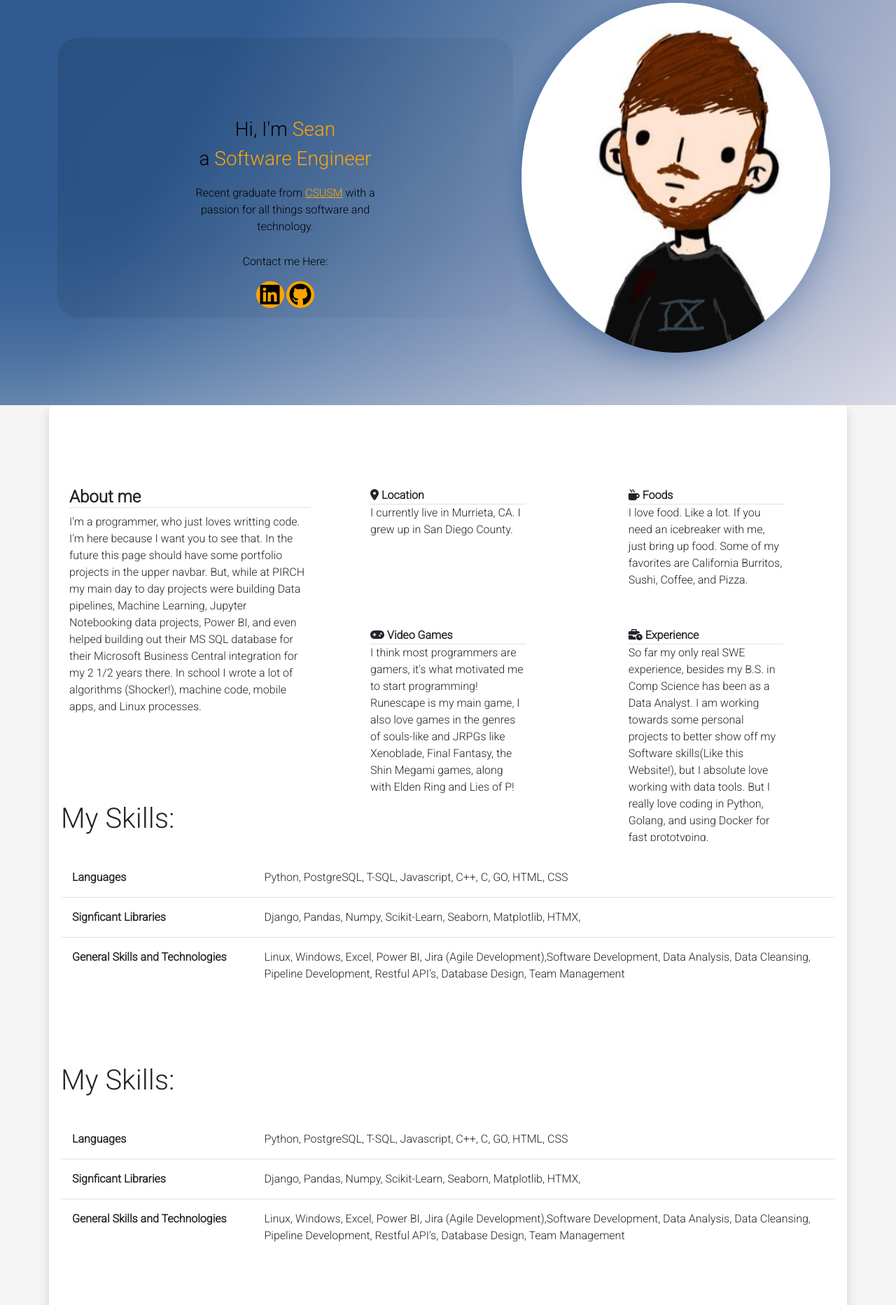
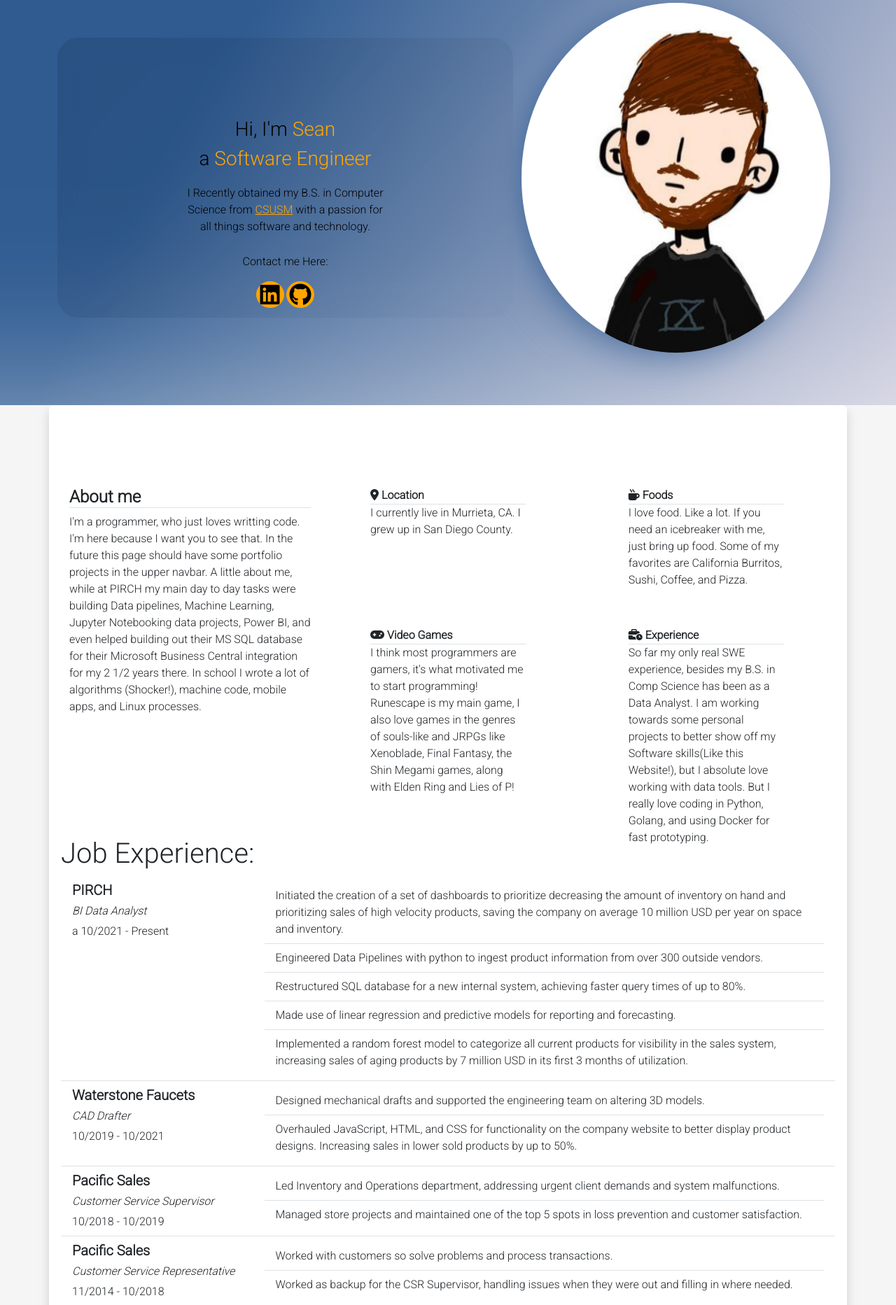
Before and after one commit to SeanP94/SeansPortfolio, a Django app: page / in a window 1280 px wide. Shown: the part 103-1968 px from the top of the page at 70% size. Run offline with Django 5.2, Linux system fonts and the light colour scheme; some libraries are stand-ins or nearby versions.

Commit message:
Added the details for experience

```diff
--- a/core/core/static/main.css
+++ b/core/core/static/main.css
@@ -73,11 +73,11 @@
     height: 400px;
 }
 
-.about-me {
-    margin-top: 50px;
+.experience {
+    margin-top: 100px;
     margin-bottom: 100px;
 }
-.experience {
+.about-me {
     margin-bottom: 300px;
 }
 
--- a/core/core/templates/aboutMe.html
+++ b/core/core/templates/aboutMe.html
@@ -3,19 +3,19 @@
     <ul class="list-group list-group-flush">
         <li class="list-group-item p-3">
             <div class="row">
-                <div class="col-3"><br><b>Languages</b></div>
+                <div class="col-3"><br><h5><b>Languages</b></h5></div>
                 <div class="col-9"><br>Python, PostgreSQL, T-SQL, Javascript, C++, C, GO, HTML, CSS</div>
             </div>
         </li>
         <li class="list-group-item p-3">
             <div class="row">
-                <div class="col-3"><b>Signficant Libraries</b></div>
+                <div class="col-3"><h5><b>Signficant Libraries</b></h5></div>
                 <div class="col-9"> Django, Pandas, Numpy, Scikit-Learn, Seaborn, Matplotlib, HTMX, </div>
             </div>
         </li>
         <li class="list-group-item p-3">
             <div class="row">
-                <div class="col-3"><b>General Skills and Technologies</b></div>
+                <div class="col-3"><h5><b>General Skills and Technologies</b></h5></div>
                 <div class="col-9">Linux, Windows, Excel, Power BI, Jira (Agile Development),Software Development, Data Analysis, Data Cleansing, Pipeline Development, Restful API's, Database Design, Team Management</div>
             </div>
         </li>
--- a/core/core/templates/experience.html
+++ b/core/core/templates/experience.html
@@ -0,0 +1,92 @@
+<div class="text-start text-wrap">
+    <div class="preTitlePadding">
+        <ul class="list-group list-group-flush ">
+            <li class="list-group-item infoList">
+                <div class="row">
+                    <div class="col-3">
+                        <h5><b>PIRCH</b></h5>
+                        <h6><i>BI Data Analyst</i></h6>a
+                        10/2021 - Present
+                    </div>
+                    <div class="col-9">
+                        <ul class="list-group list-group-flush">
+                            <li class="list-group-item infoList">
+                                Initiated the creation of a set of dashboards to prioritize decreasing the amount of inventory on hand and prioritizing sales of high velocity products, saving the company on average 10 million USD per year on space and inventory.
+                            </li>
+                            <li class="list-group-item infoList">
+                                Engineered Data Pipelines with python to ingest product information from over 300 outside vendors.
+                            </li>
+                            <li class="list-group-item infoList">
+                                Restructured SQL database for a new internal system, achieving faster query times of up to 80%.
+                            </li>
+                            <li class="list-group-item infoList">
+                                Made use of linear regression and predictive models for reporting and forecasting.
+                            </li>
+                            <li class="list-group-item infoList">
+                                Implemented a random forest model to categorize all current products for visibility in the sales system, increasing sales of aging products by 7 million USD in its first 3 months of utilization.
+                            </li>
+                        </ul>
+                    </div>
+                </div>
+            </li>
+            <li class="list-group-item infoList">
+                <div class="row">
+                    <div class="col-3">
+                        <h5><b>Waterstone Faucets</b></h5>
+                        <h6><i>CAD Drafter</i></h6>
+                        10/2019 - 10/2021
+                    </div>
+                    <div class="col-9">
+                        <ul class="list-group list-group-flush">
+                            <li class="list-group-item infoList">
+                                Designed mechanical drafts and supported the engineering team on altering 3D models.
+                            </li>
+                            <li class="list-group-item infoList">
+                                Overhauled JavaScript, HTML, and CSS for functionality on the company website to better display product designs. Increasing sales in lower sold products by up to 50%.
+                            </li>
+                        </ul>
+                    </div>
+                </div>
+            </li>
+            <li class="list-group-item infoList">
+                <div class="row">
+                    <div class="col-3">
+                        <h5><b>Pacific Sales</b></h5>
+                        <h6><i>Customer Service Supervisor</i></h6>
+                        10/2018 - 10/2019
+                    </div>
+                    <div class="col-9">
+                        <ul class="list-group list-group-flush">
+                            <li class="list-group-item infoList ">
+                                Led Inventory and Operations department, addressing urgent client demands and system malfunctions.
+                            </li>
+                            <li class="list-group-item infoList">
+                                Managed store projects and maintained one of the top 5 spots in loss prevention and customer satisfaction.
+                            </li>
+                        </ul>
+                    </div>
+                </div>
+            </li>
+            <li class="list-group-item infoList">
+                <div class="row">
+                    <div class="col-3">
+                        <h5><b>Pacific Sales</b></h5>
+                        <h6><i>Customer Service Representative</i></h6>
+                        11/2014 - 10/2018
+                    </div>
+                    <div class="col-9">
+                        <ul class="list-group list-group-flush">
+                            <li class="list-group-item infoList ">
+                                Worked with customers so solve problems and process transactions.
+                            </li>
+                            <li class="list-group-item infoList">
+                                Worked as backup for the CSR Supervisor, handling issues when they were out and filling in where needed.
+                            </li>
+                        </ul>
+                    </div>
+                </div>
+            </li>
+        </ul>
+    </div>
+
+</div>
--- a/core/core/templates/homepage.html
+++ b/core/core/templates/homepage.html
@@ -17,7 +17,7 @@
                             <span class="fs-3">Hi, I'm <span style="color: orange;">Sean</span><br>a <span style="color: orange;">Software Engineer</span></span>
                         </p>
                         <p>
-                            <span class="fs-6 ">Recent graduate from <a style="color: orange;" href="https://www.csusm.edu/">CSUSM</a> with a passion for all things software and technology.</span>
+                            <span class="fs-6 ">I Recently obtained my B.S. in Computer Science from <a style="color: orange;" href="https://www.csusm.edu/">CSUSM</a> with a passion for all things software and technology.</span>
                         </p>
                         <div class="me-buttons">
                             <p>Contact me Here:</p>
@@ -39,7 +39,7 @@
                 <div class="col-lg-4 h-100">
                     <h4 class="border-bottom"><b>About me</b></h4>
                     <p>I'm a programmer, who just loves writting code. I'm here because I want you to see that. In the future this page should have some portfolio projects in the upper navbar.
-                        But, while at PIRCH my main day to day projects were building Data pipelines, Machine Learning, Jupyter Notebooking data projects, Power BI, and even helped building out their MS SQL database for their
+                        A little about me, while at PIRCH my main day to day tasks were building Data pipelines, Machine Learning, Jupyter Notebooking data projects, Power BI, and even helped building out their MS SQL database for their
                         Microsoft Business Central integration for my 2 1/2 years there.
                         In school I wrote a lot of algorithms (Shocker!), machine code, mobile apps, and Linux processes.
                     </p>
@@ -93,13 +93,12 @@
                 </div>
             </div>
         </div>
-        <!-- TODO: This should be a bit more stylized. And have toggle boxes using VUe.js -->
+        <div id="homepage" class="experience">
+            <h1 class="text-start">Job Experience:</h1>
+            <!-- Insert here the state of the website... -->
+            {% include "experience.html" %}
+        </div>
         <div id="homepage" class="about-me">
-            <h1 class="text-start">My Skills:</h1>
-            <!-- Insert here the state of the website... -->
-            {% include "aboutMe.html" %}
-        </div>
-        <div id="homepage" class="experience">
             <h1 class="text-start">My Skills:</h1>
             <!-- Insert here the state of the website... -->
             {% include "aboutMe.html" %}
```
